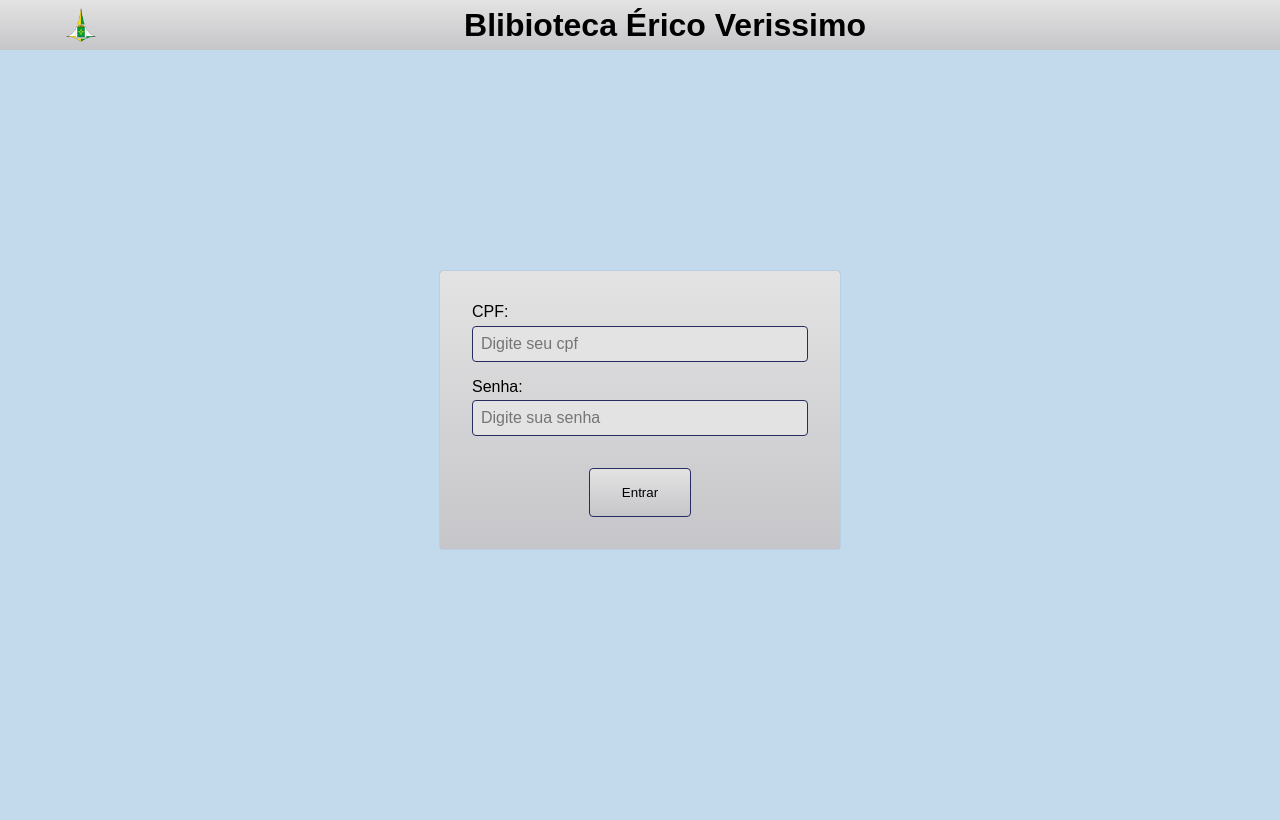
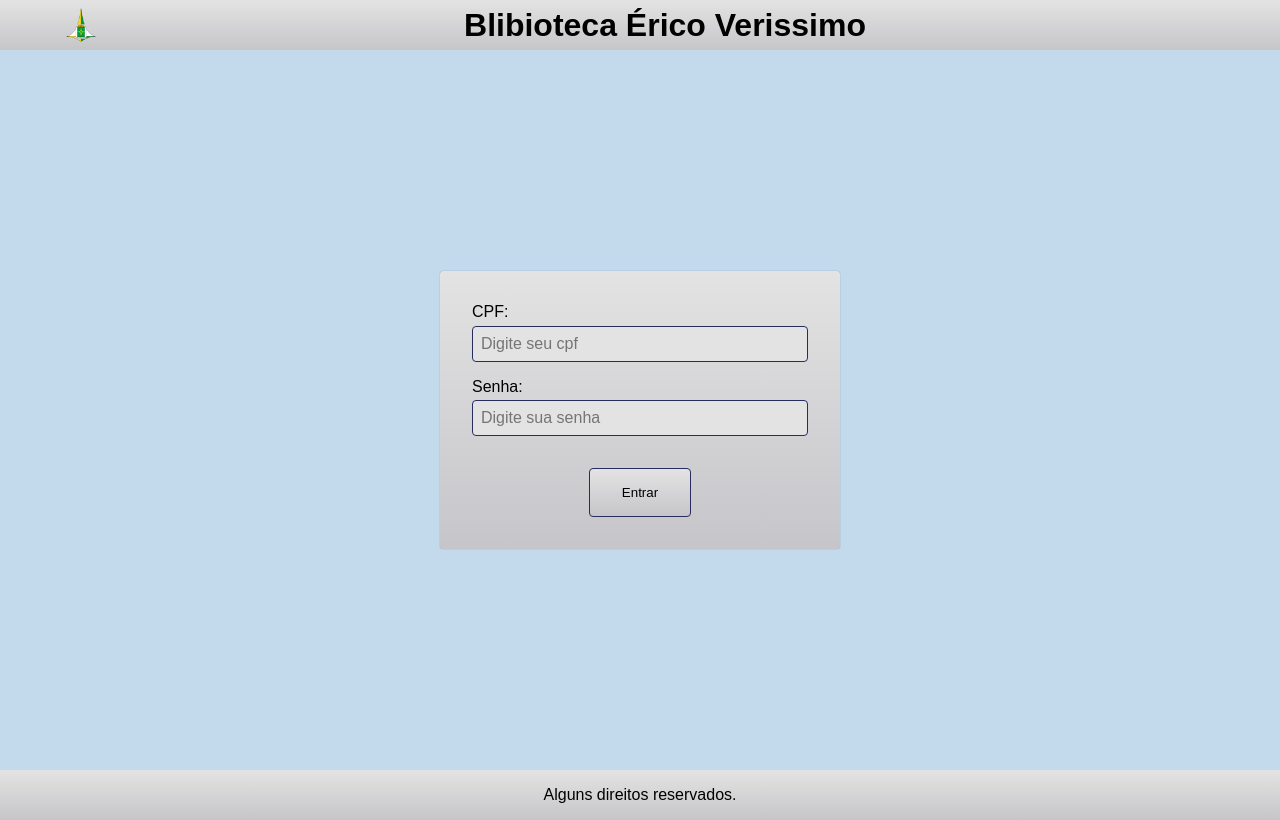
Before and after one commit to Walace2022/frontend-SEV, a React (Vite) app: page /login in a window 1280 px wide. Built offline with nearby package versions, Linux system fonts and the light colour scheme.

Commit message:
Adicionado Footer em Login

```diff
--- a/src/components/Footer/index.jsx
+++ b/src/components/Footer/index.jsx
@@ -4,7 +4,7 @@ export function Footer() {
   return (
     <>
       <FooterContainer>
-        <p>Todos os direitos reservados.</p>
+        <p>Alguns direitos reservados.</p>
       </FooterContainer>
     </>
   );
--- a/src/pages/Login/index.jsx
+++ b/src/pages/Login/index.jsx
@@ -11,6 +11,7 @@ import { useContext, useEffect, useState } from "react";
 import { FuncionarioContext } from "../../Context/FuncionarioContext";
 import { funcionarioLogado } from "../../services/funcionarioService";
 import { BodyContainer } from "../../GlobalStyled";
+import { Footer } from "../../components/Footer";
 
 export function Login() {
   const navigate = useNavigate();
@@ -73,6 +74,7 @@ export function Login() {
           <FormButton type="submit">Entrar</FormButton>
         </Form>
       </BodyContainer>
+      <Footer />
     </>
   );
 }
```
